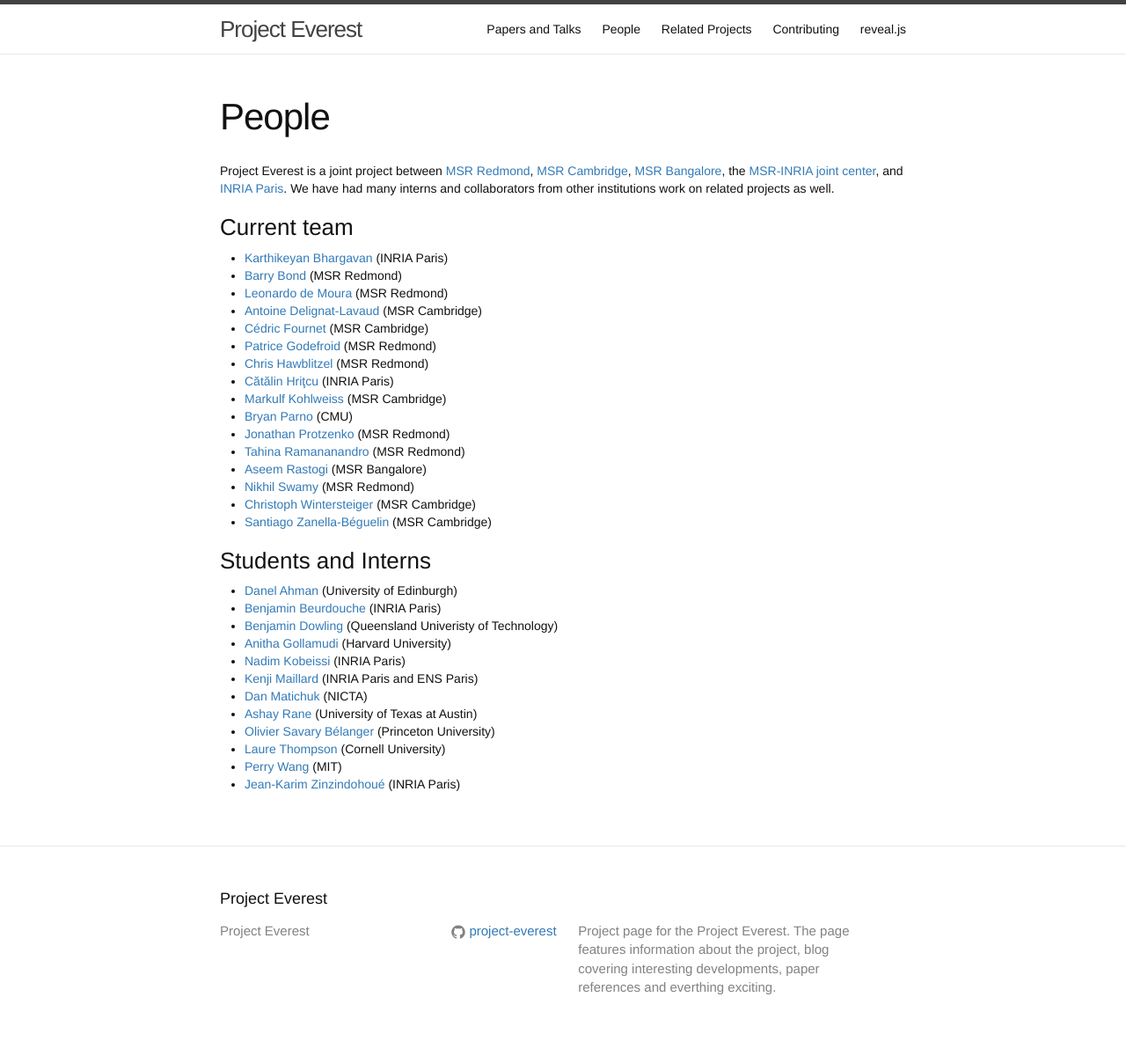
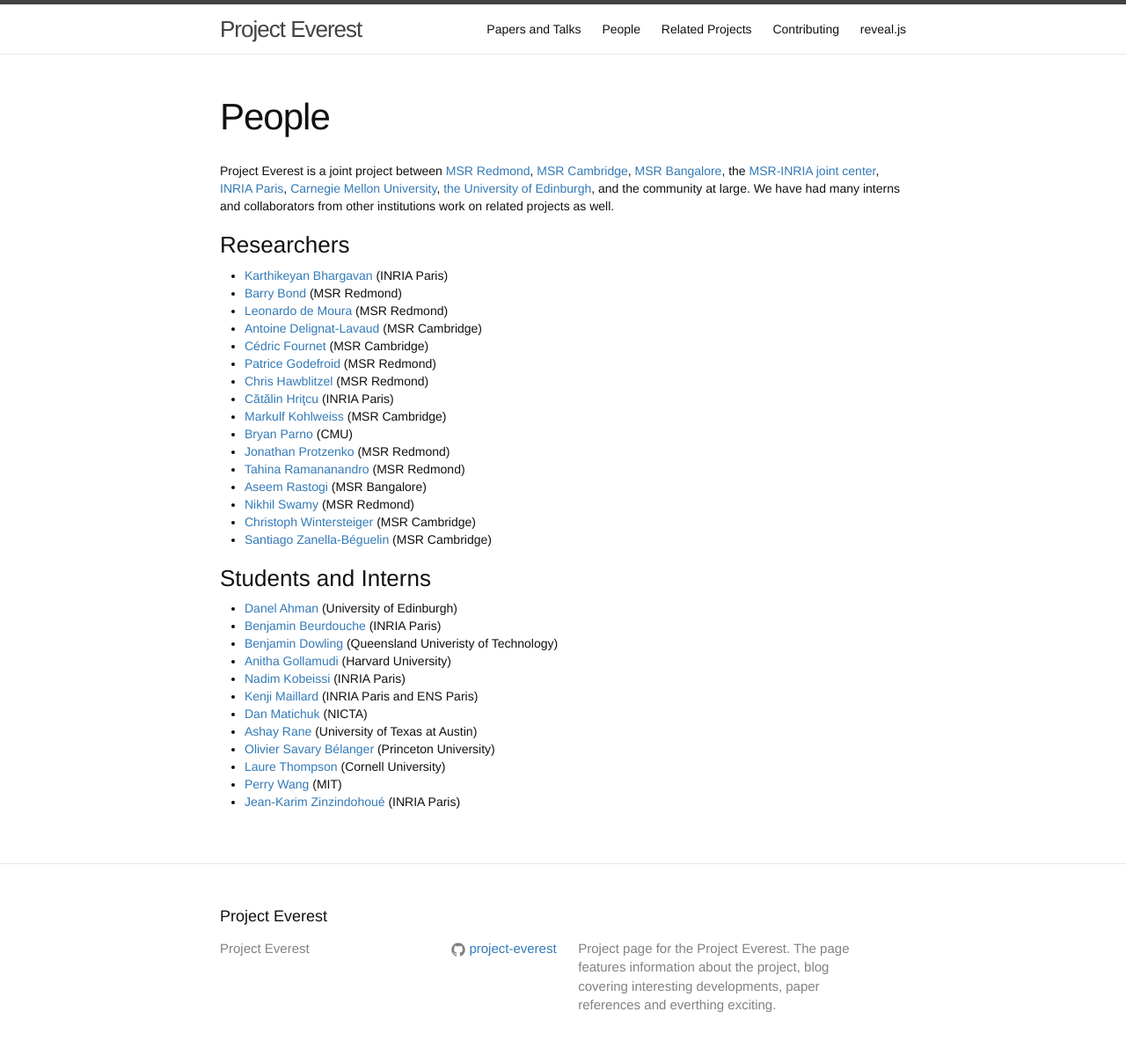
Before and after one commit to project-everest/project-everest.github.io, a Jekyll site: the page built from people.md, in a window 1280 px wide. Shown: the whole page at 88% size. Built offline with Jekyll 4.4.1, drawn with Linux system fonts in a browser that asks for light colours.

Commit message:
Listing more of the institutions involved

```diff
--- a/people.md
+++ b/people.md
@@ -5,12 +5,12 @@
 ---
 
 <p>
-   Project Everest is a joint project between <a href="http://research.microsoft.com/en-us/labs/redmond/">MSR Redmond</a>, <a href="http://research.microsoft.com/en-us/labs/cambridge/">MSR Cambridge</a>, <a href="http://research.microsoft.com/en-us/labs/india/">MSR Bangalore</a>, the <a href="http://www.msr-inria.fr">MSR-INRIA joint center</a>, and <a href="http://prosecco.gforge.inria.fr/">INRIA Paris</a>.
+   Project Everest is a joint project between <a href="http://research.microsoft.com/en-us/labs/redmond/">MSR Redmond</a>, <a href="http://research.microsoft.com/en-us/labs/cambridge/">MSR Cambridge</a>, <a href="http://research.microsoft.com/en-us/labs/india/">MSR Bangalore</a>, the <a href="http://www.msr-inria.fr">MSR-INRIA joint center</a>, <a href="http://prosecco.gforge.inria.fr/">INRIA Paris</a>, <a href="http://www.andrew.cmu.edu/user/bparno/">Carnegie Mellon University</a>, <a href="https://homepages.inf.ed.ac.uk/mkohlwei">the University of Edinburgh</a>, and the community at large.
    We have had many interns and collaborators from other institutions work on related projects as well.
 </p>
 
 <div style="margin:0 auto">
-  <h3>Current team</h3>
+  <h3>Researchers</h3>
   <div style=" ">
     <ul style="padding-left:2em; margin:0px 0px 0px 0px">
       {% for member in site.data.members %}
```
